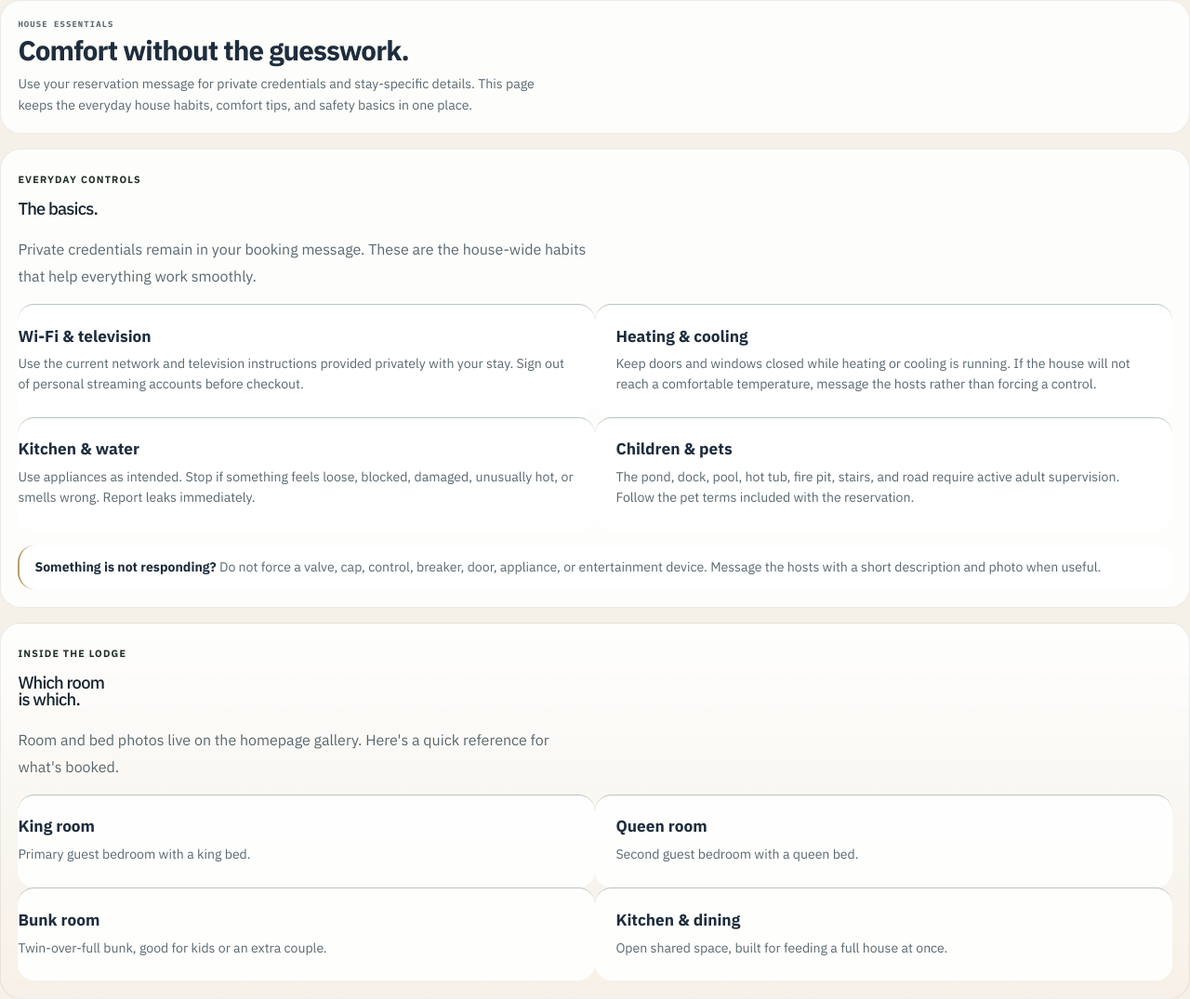
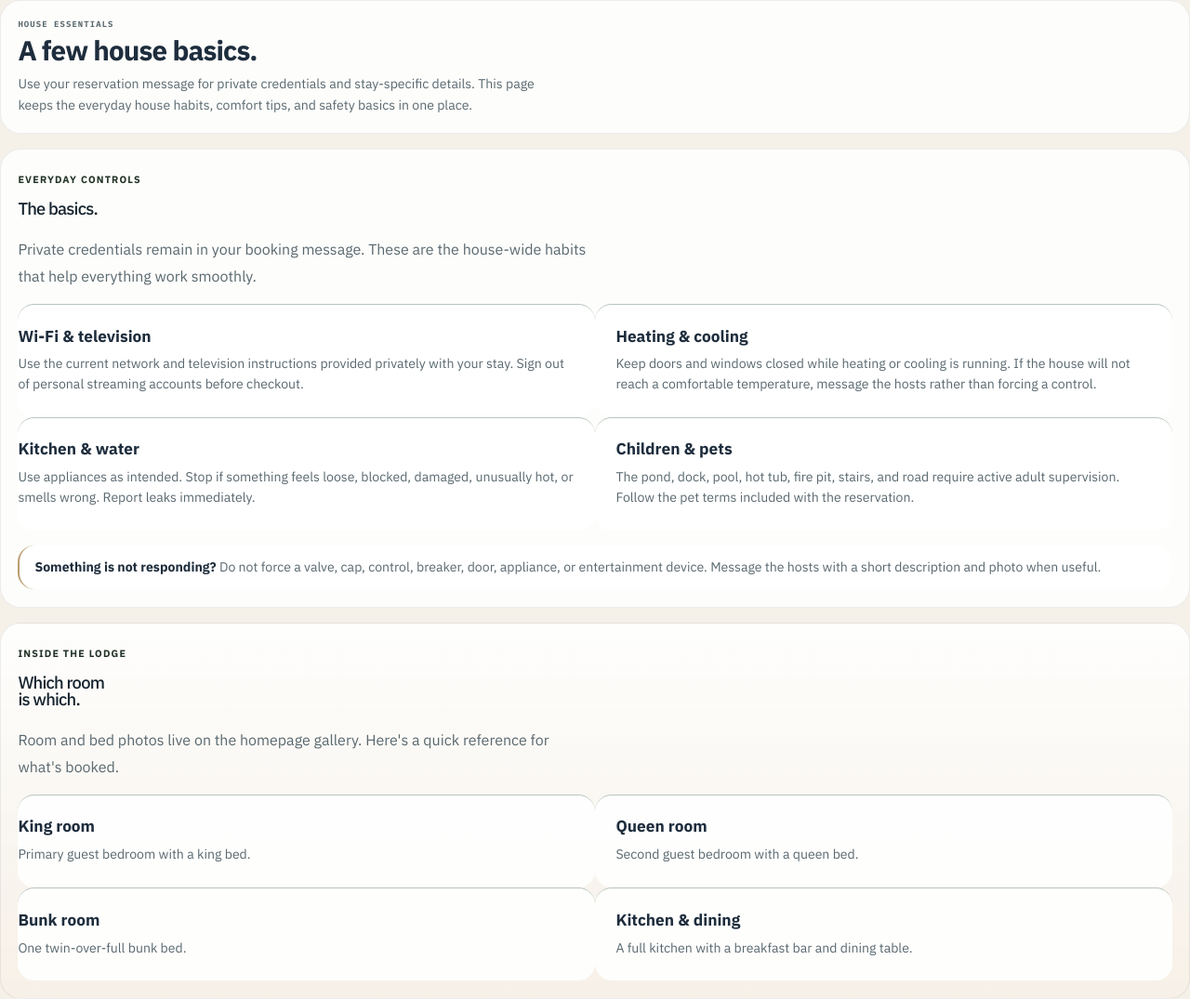
Before and after one commit to PublicLogic/KendallPondLodge, a Next.js app: page /house in a window 1280 px wide. Shown: the whole page at 93% size. Built offline with nearby package versions, Linux system fonts and the light colour scheme.

Commit message:
Keep the house guide practical and accurate

```diff
--- a/app/house/page.tsx
+++ b/app/house/page.tsx
@@ -8,7 +8,7 @@ export default function HousePage() {
     <div className="guide-section-page">
       <header className="guide-section-header">
         <p className="guide-dashboard-eyebrow">House essentials</p>
-        <h2>Comfort without the guesswork.</h2>
+        <h2>A few house basics.</h2>
         <p>Use your reservation message for private credentials and stay-specific details. This page keeps the everyday house habits, comfort tips, and safety basics in one place.</p>
       </header>
 
@@ -28,8 +28,8 @@ export default function HousePage() {
         <div className="info-grid info-grid-two">
           <InfoCard title="King room"><p>Primary guest bedroom with a king bed.</p></InfoCard>
           <InfoCard title="Queen room"><p>Second guest bedroom with a queen bed.</p></InfoCard>
-          <InfoCard title="Bunk room"><p>Twin-over-full bunk, good for kids or an extra couple.</p></InfoCard>
-          <InfoCard title="Kitchen & dining"><p>Open shared space, built for feeding a full house at once.</p></InfoCard>
+          <InfoCard title="Bunk room"><p>One twin-over-full bunk bed.</p></InfoCard>
+          <InfoCard title="Kitchen & dining"><p>A full kitchen with a breakfast bar and dining table.</p></InfoCard>
         </div>
       </section>
     </div>
```
